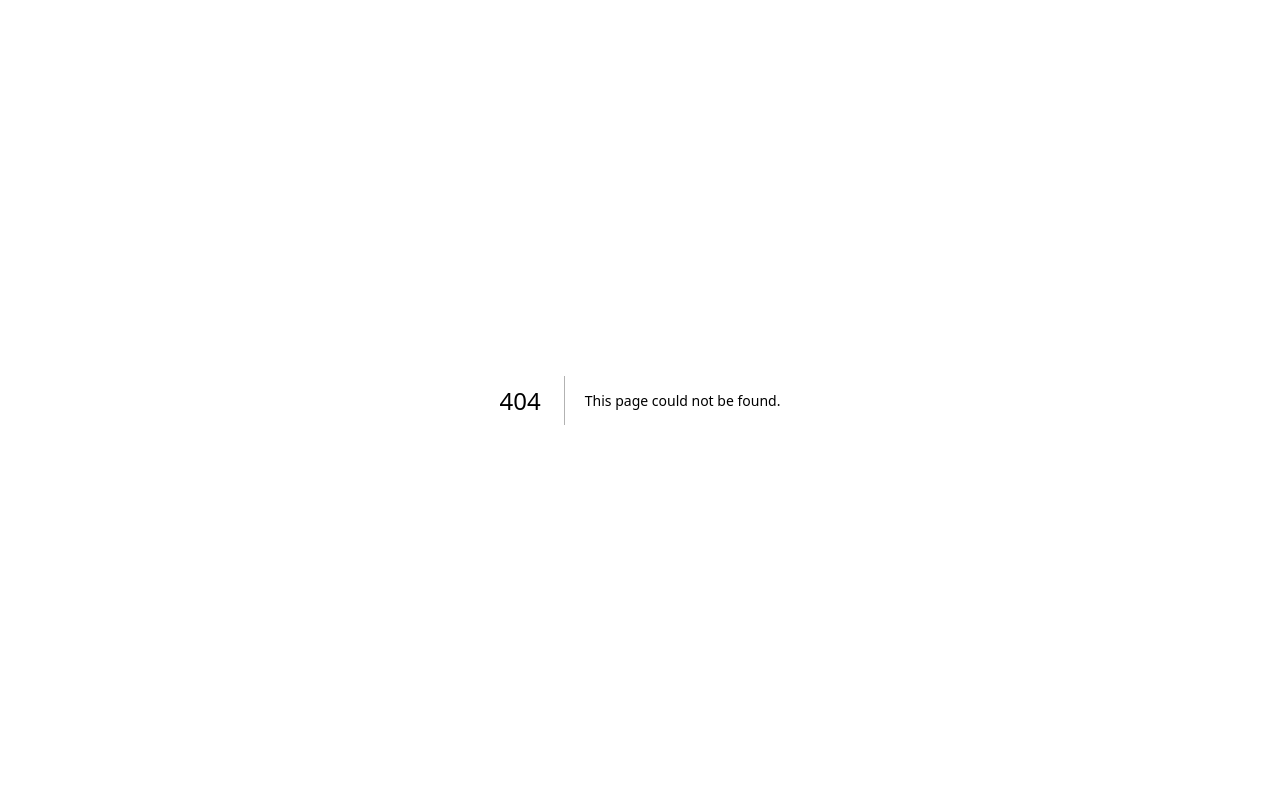
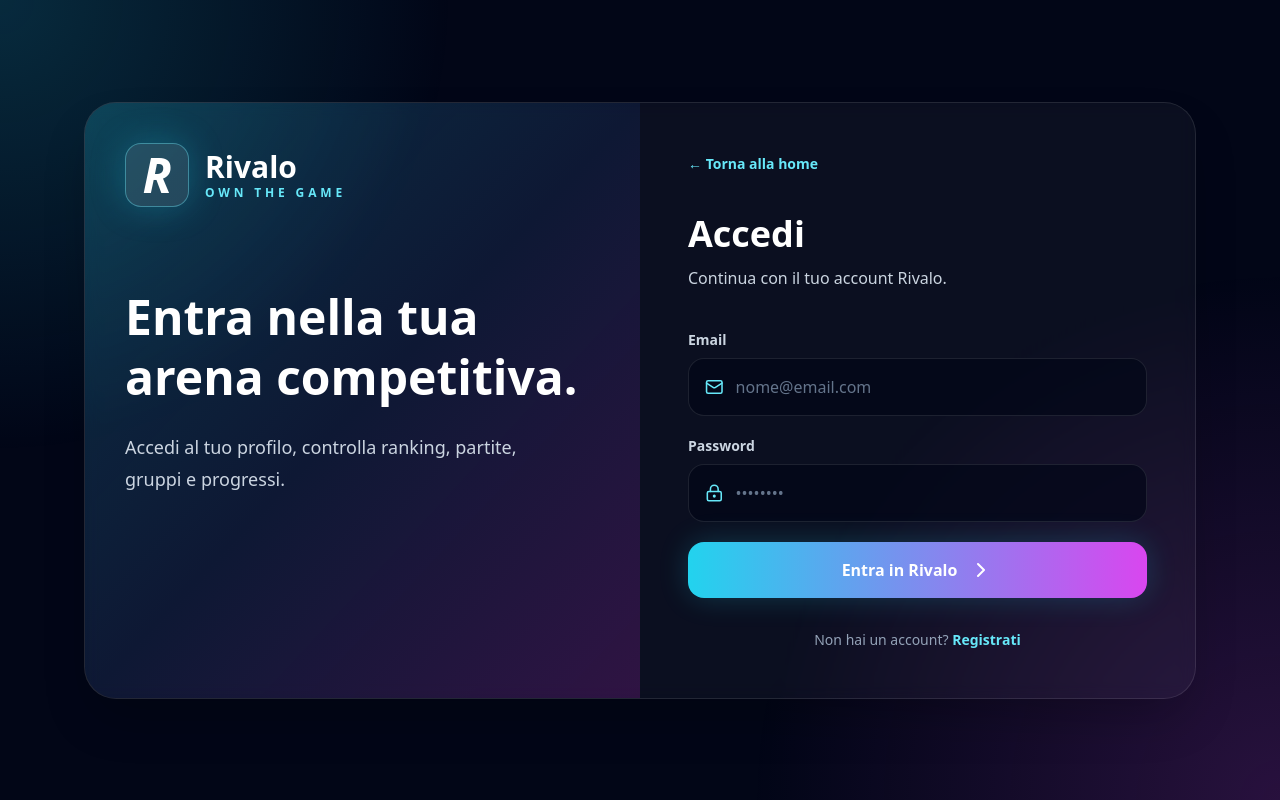
Before and after one commit to RivaloApp/rivalo-app, a Next.js app: page /login in a window 1280 px wide. Before the commit this address had no page. Built offline with nearby package versions, Linux system fonts and the light colour scheme.

Commit message:
Create page.tsx

```diff
--- /dev/null
+++ b/app/login/page.tsx
@@ -0,0 +1,92 @@
+"use client";
+
+import { useState } from "react";
+import Link from "next/link";
+import { signInWithEmailAndPassword } from "firebase/auth";
+import { auth } from "@/lib/firebase";
+import { ChevronRight, LockKeyhole, Mail } from "lucide-react";
+
+export default function LoginPage() {
+  const [email, setEmail] = useState("");
+  const [password, setPassword] = useState("");
+  const [error, setError] = useState("");
+  const [loading, setLoading] = useState(false);
+
+  async function handleLogin(e: React.FormEvent) {
+    e.preventDefault();
+    setError("");
+    setLoading(true);
+
+    try {
+      await signInWithEmailAndPassword(auth, email, password);
+      window.location.href = "/dashboard";
+    } catch {
+      setError("Email o password non corretti.");
+    } finally {
+      setLoading(false);
+    }
+  }
+
+  return (
+    <main className="min-h-screen bg-[#020617] text-white">
+      <div className="pointer-events-none fixed inset-0 bg-[radial-gradient(circle_at_top_left,rgba(34,211,238,.18),transparent_30%),radial-gradient(circle_at_bottom_right,rgba(217,70,239,.18),transparent_35%)]" />
+
+      <section className="relative z-10 mx-auto flex min-h-screen max-w-6xl items-center justify-center px-5 py-10">
+        <div className="grid w-full overflow-hidden rounded-[2rem] border border-white/10 bg-white/[.04] shadow-2xl backdrop-blur lg:grid-cols-2">
+          <div className="hidden bg-gradient-to-br from-cyan-500/20 via-blue-600/10 to-fuchsia-600/20 p-10 lg:block">
+            <Link href="/" className="inline-flex items-center gap-4">
+              <div className="flex h-16 w-16 items-center justify-center rounded-2xl border border-cyan-300/40 bg-white/10 text-5xl font-black italic shadow-[0_0_35px_rgba(34,211,238,.25)]">R</div>
+              <div>
+                <div className="text-3xl font-black">Rivalo</div>
+                <div className="text-xs font-black tracking-[.32em] text-cyan-300">OWN THE GAME</div>
+              </div>
+            </Link>
+
+            <div className="mt-20">
+              <div className="text-5xl font-black leading-tight">Entra nella tua arena competitiva.</div>
+              <p className="mt-6 max-w-md text-lg leading-8 text-slate-300">
+                Accedi al tuo profilo, controlla ranking, partite, gruppi e progressi.
+              </p>
+            </div>
+          </div>
+
+          <div className="p-8 sm:p-12">
+            <Link href="/" className="mb-10 inline-block text-sm font-bold text-cyan-300">← Torna alla home</Link>
+
+            <h1 className="text-4xl font-black">Accedi</h1>
+            <p className="mt-3 text-slate-300">Continua con il tuo account Rivalo.</p>
+
+            <form onSubmit={handleLogin} className="mt-10 space-y-5">
+              <label className="block">
+                <span className="mb-2 block text-sm font-bold text-slate-300">Email</span>
+                <div className="flex items-center gap-3 rounded-2xl border border-white/10 bg-[#020617]/70 px-4 py-4">
+                  <Mail className="text-cyan-300" size={20} />
+                  <input type="email" required value={email} onChange={(e) => setEmail(e.target.value)} className="w-full bg-transparent outline-none placeholder:text-slate-500" placeholder="nome@email.com" />
+                </div>
+              </label>
+
+              <label className="block">
+                <span className="mb-2 block text-sm font-bold text-slate-300">Password</span>
+                <div className="flex items-center gap-3 rounded-2xl border border-white/10 bg-[#020617]/70 px-4 py-4">
+                  <LockKeyhole className="text-cyan-300" size={20} />
+                  <input type="password" required value={password} onChange={(e) => setPassword(e.target.value)} className="w-full bg-transparent outline-none placeholder:text-slate-500" placeholder="••••••••" />
+                </div>
+              </label>
+
+              {error && <div className="rounded-2xl border border-red-400/30 bg-red-500/10 px-4 py-3 text-sm font-bold text-red-200">{error}</div>}
+
+              <button type="submit" disabled={loading} className="group flex w-full items-center justify-center gap-3 rounded-2xl bg-gradient-to-r from-cyan-400 to-fuchsia-500 px-6 py-4 font-black text-white shadow-[0_0_30px_rgba(34,211,238,.2)] disabled:opacity-60">
+                {loading ? "Accesso..." : "Entra in Rivalo"}
+                <ChevronRight className="transition group-hover:translate-x-1" />
+              </button>
+            </form>
+
+            <p className="mt-8 text-center text-sm text-slate-400">
+              Non hai un account? <Link href="/signup" className="font-black text-cyan-300">Registrati</Link>
+            </p>
+          </div>
+        </div>
+      </section>
+    </main>
+  );
+}
```
